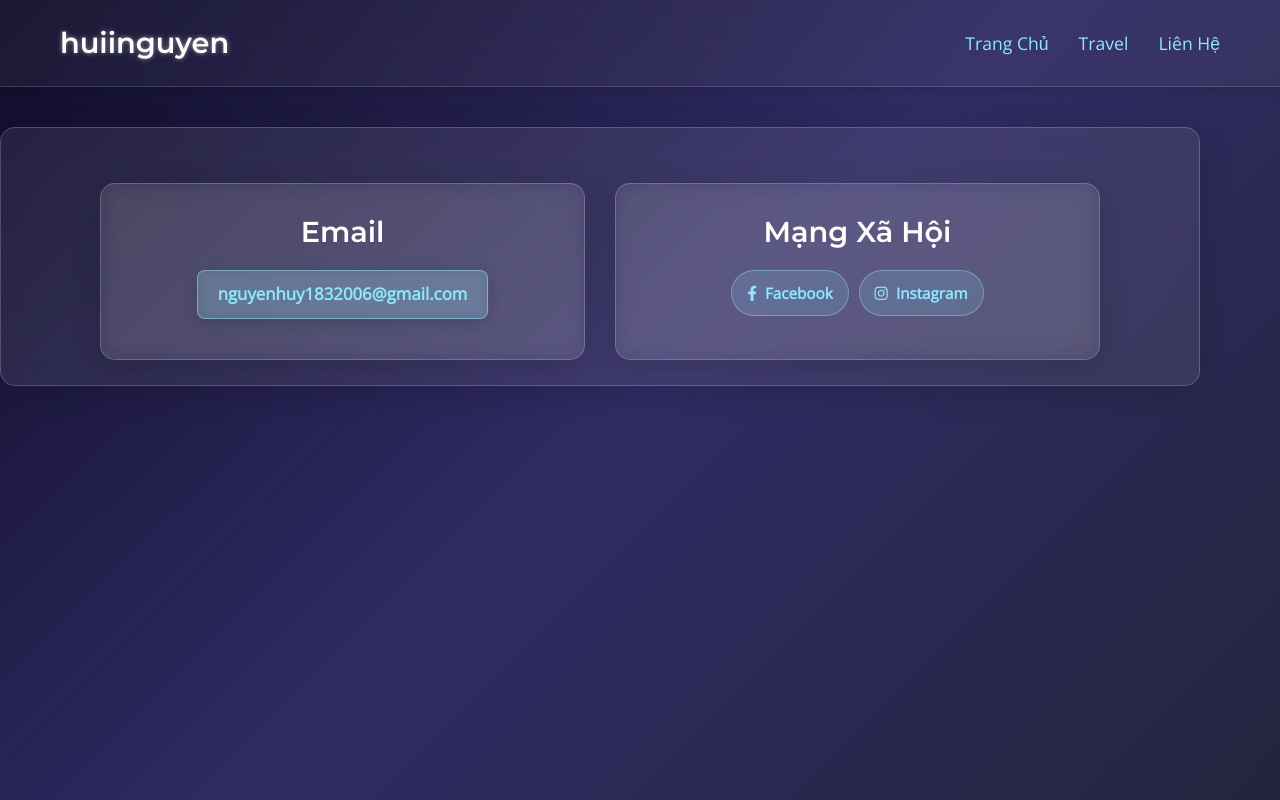
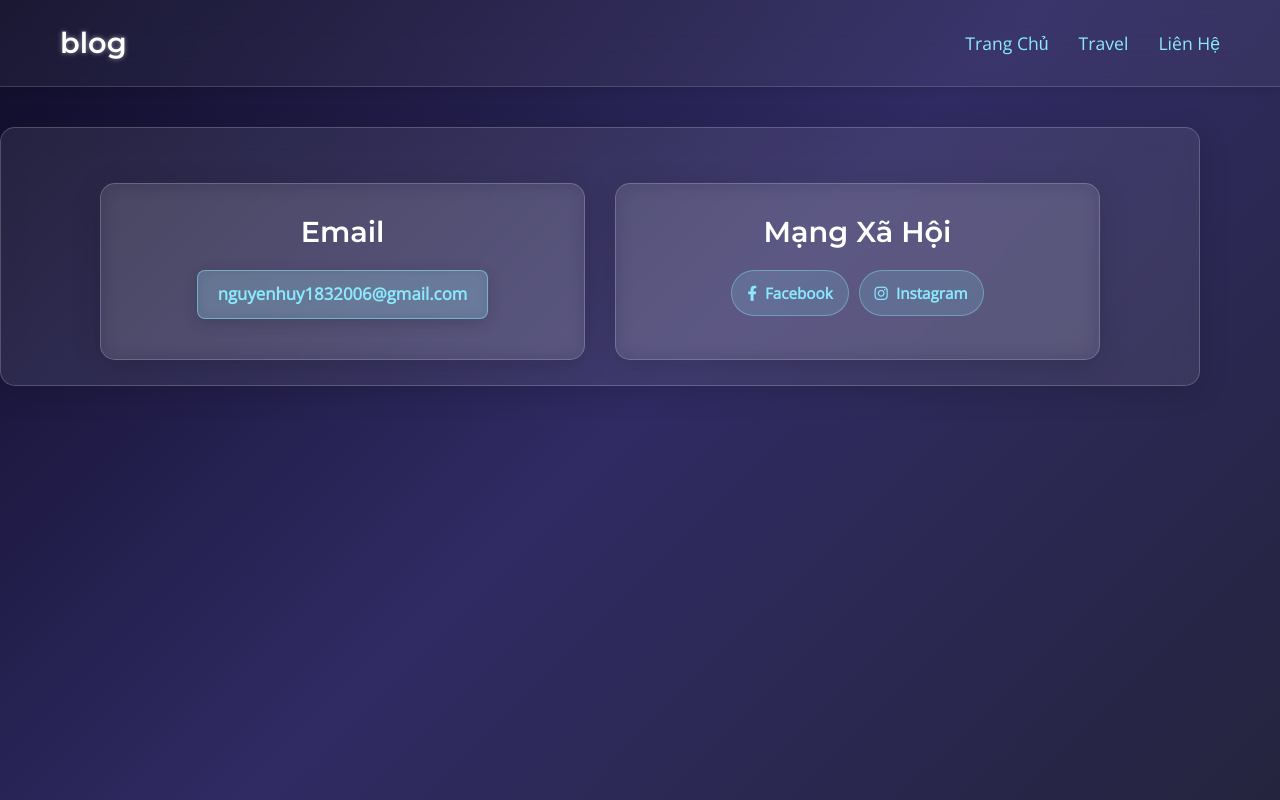
Before and after one commit to huiinguen/blog, a plain HTML site: page contact.html in a window 1280 px wide. Drawn offline with nearby package versions, Linux system fonts and the light colour scheme.

Commit message:
Update contact.html

```diff
--- a/contact.html
+++ b/contact.html
@@ -12,7 +12,7 @@
 <body>
     <header class="navbar-glass">
         <div class="container">
-            <a href="index.html" class="logo">huiinguyen</a>
+            <a href="index.html" class="logo">blog</a>
             <button class="hamburger-menu" id="hamburger-menu">
                 <i class="fas fa-bars"></i>
             </button>
```
